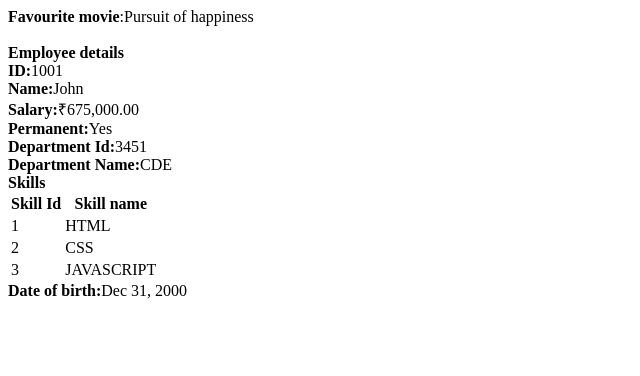
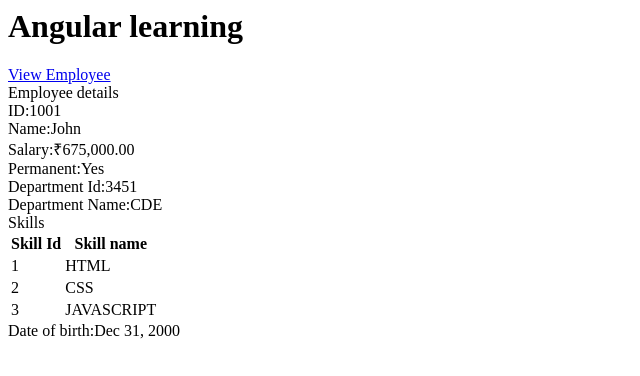
Before and after one commit to Balaji6701/angular-handson-1, an Angular app: page /viewEmp in a window 1280 px wide. Shown: the top 376 px of the page, without its empty margins (0-640 px from the left). Built offline with nearby package versions, Linux system fonts and the light colour scheme.

Commit message:
3 files modified, 4 added

```diff
--- /dev/null
+++ b/src/app/app-routing.module.ts
@@ -0,0 +1,11 @@
+import { NgModule } from '@angular/core';
+import { CommonModule } from '@angular/common';
+import { RouterModule, Routes } from '@angular/router';
+import { ViewEmpComponent } from './view-emp/view-emp.component';
+const routes: Routes = [{ path: 'viewEmp', component: ViewEmpComponent }];
+@NgModule({
+  imports: [RouterModule.forRoot(routes)],
+  exports: [RouterModule],
+  declarations: [],
+})
+export class AppRoutingModule {}
--- a/src/app/app.component.html
+++ b/src/app/app.component.html
@@ -1,32 +1,3 @@
-<div><strong>Favourite movie</strong>:{{ favouriteMovie }}</div>
-<br />
-
-<div>
-  <label class="strong">Employee details</label><br />
-  <label class="strong"> ID:</label>{{ employee.id }}<br />
-  <label class="strong"> Name:</label>{{ employee.name }}<br />
-  <label class="strong"> Salary:</label>{{ employee.salary | currency: 'INR'
-  }}<br />
-  <div *ngIf="employee.permanent">
-    <label class="strong"> Permanent:</label>Yes<br />
-  </div>
-  <label class="strong"> Department Id:</label>{{ employee.department.id
-  }}<br />
-  <label class="strong"> Department Name:</label>{{ employee.department.name
-  }}<br />
-  <label class="strong">Skills</label>
-  <table>
-    <thead>
-      <th>Skill Id</th>
-      <th>Skill name</th>
-    </thead>
-    <tbody>
-      <tr *ngFor="let skill of employee.skill">
-        <td>{{ skill.id }}</td>
-        <td>{{ skill.name }}</td>
-      </tr>
-    </tbody>
-  </table>
-  <label class="strong">Date of birth:</label
-  >{{ employee.dateOfBirth | date: 'mediumDate' }}
-</div>
+<h1>Angular learning</h1>
+<a routerLink="viewEmp">View Employee</a>
+<router-outlet></router-outlet>
--- a/src/app/app.component.ts
+++ b/src/app/app.component.ts
@@ -6,19 +6,4 @@
   templateUrl: './app.component.html',
   styleUrls: ['./app.component.css'],
 })
-export class AppComponent {
-  favouriteMovie: string = 'Pursuit of happiness';
-  employee: Employee = {
-    id: 1001,
-    name: 'John',
-    salary: 675000,
-    department: { id: 3451, name: 'CDE' },
-    permanent: true,
-    skill: [
-      { id: 1, name: 'HTML' },
-      { id: 2, name: 'CSS' },
-      { id: 3, name: 'JAVASCRIPT' },
-    ],
-    dateOfBirth: new Date('12/31/2000'),
-  };
-}
+export class AppComponent {}
--- /dev/null
+++ b/src/app/view-emp/view-emp.component.html
@@ -0,0 +1,29 @@
+<div>
+  <label class="strong">Employee details</label><br />
+  <label class="strong"> ID:</label>{{ employee.id }}<br />
+  <label class="strong"> Name:</label>{{ employee.name }}<br />
+  <label class="strong"> Salary:</label>{{ employee.salary | currency: 'INR'
+  }}<br />
+  <div *ngIf="employee.permanent">
+    <label class="strong"> Permanent:</label>Yes<br />
+  </div>
+  <label class="strong"> Department Id:</label>{{ employee.department.id
+  }}<br />
+  <label class="strong"> Department Name:</label>{{ employee.department.name
+  }}<br />
+  <label class="strong">Skills</label>
+  <table>
+    <thead>
+      <th>Skill Id</th>
+      <th>Skill name</th>
+    </thead>
+    <tbody>
+      <tr *ngFor="let skill of employee.skill">
+        <td>{{ skill.id }}</td>
+        <td>{{ skill.name }}</td>
+      </tr>
+    </tbody>
+  </table>
+  <label class="strong">Date of birth:</label
+  >{{ employee.dateOfBirth | date: 'mediumDate' }}
+</div>
--- /dev/null
+++ b/src/app/view-emp/view-emp.component.ts
@@ -0,0 +1,26 @@
+import { Component, OnInit } from '@angular/core';
+import { Employee } from '../employee';
+
+@Component({
+  selector: 'app-view-emp',
+  templateUrl: './view-emp.component.html',
+  styleUrls: ['./view-emp.component.css'],
+})
+export class ViewEmpComponent implements OnInit {
+  employee: Employee = {
+    id: 1001,
+    name: 'John',
+    salary: 675000,
+    department: { id: 3451, name: 'CDE' },
+    permanent: true,
+    skill: [
+      { id: 1, name: 'HTML' },
+      { id: 2, name: 'CSS' },
+      { id: 3, name: 'JAVASCRIPT' },
+    ],
+    dateOfBirth: new Date('12/31/2000'),
+  };
+  constructor() {}
+
+  ngOnInit() {}
+}
```
Also changed, not shown: src/app/app.module.ts (+6 -4 lines), src/app/view-emp/view-emp.component.css (added).
